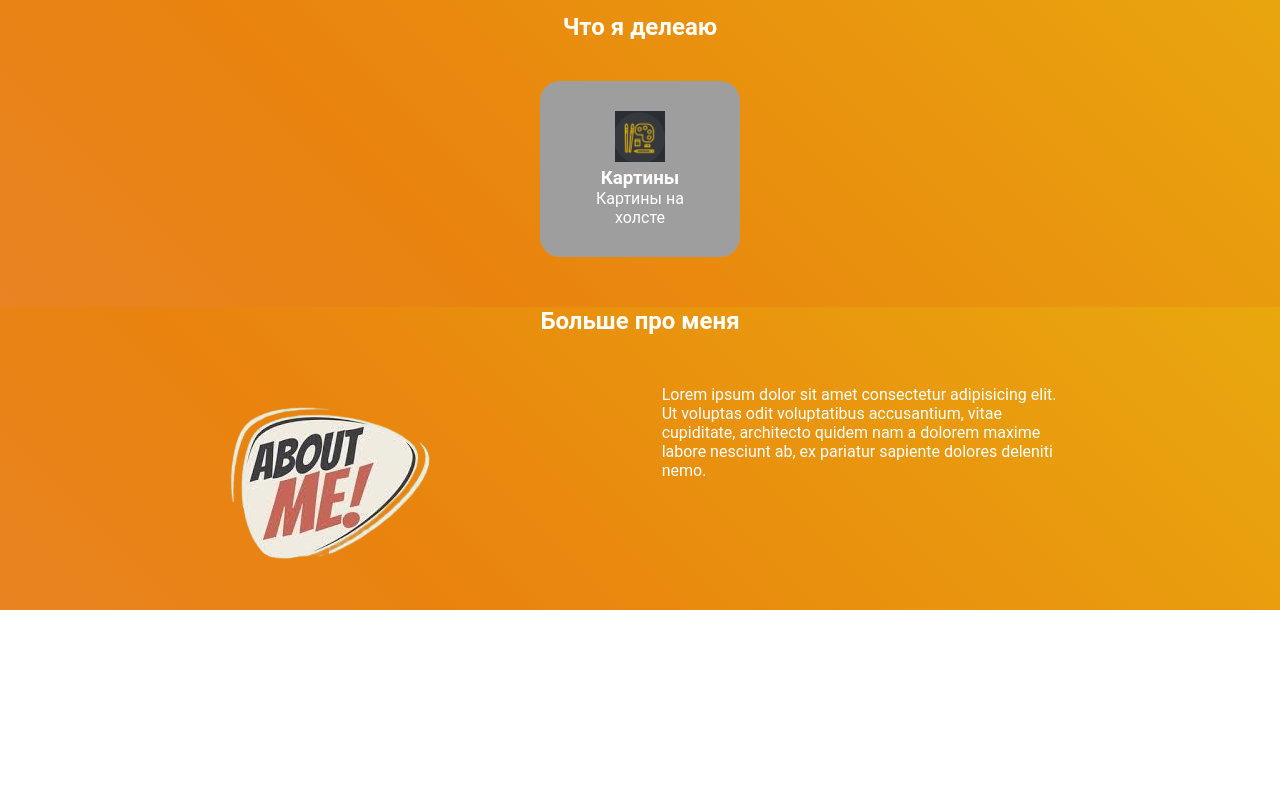
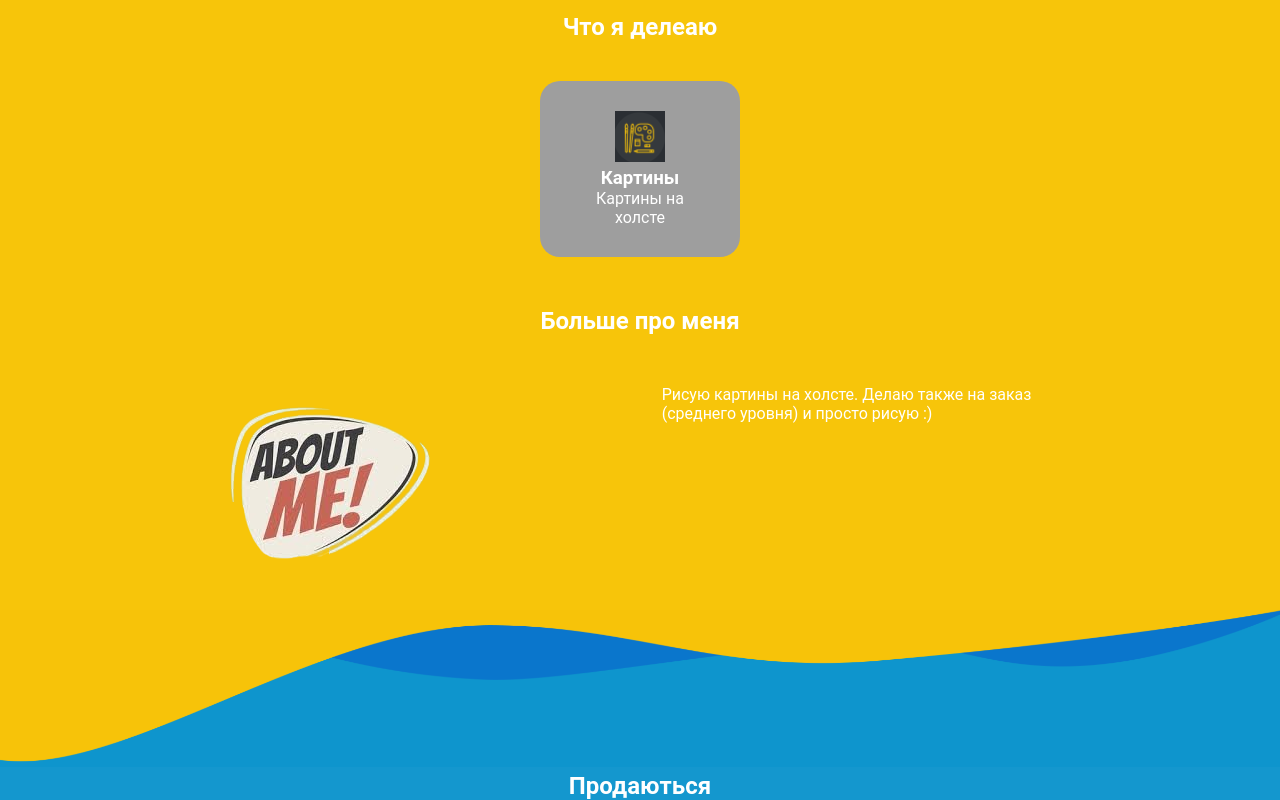
Before and after one commit to ByteMe6/milena-art, a plain HTML site: page index.html in a window 1280 px wide. Shown: the part 857-1657 px from the top of the page. Before the commit the page ends 1467 px from the top, so only its background shows below. Drawn offline with Linux system fonts and the light colour scheme; grey boxes are pictures that could not be loaded.

Commit message:
продажа

```diff
--- a/index.html
+++ b/index.html
@@ -27,6 +27,8 @@
           <li><a href="#hero">Кто я</a></li>
           <li><a href="#whatIDo">Чем я занимаюсь</a></li>
           <li><a href="#about">Больше про меня</a></li>
+          <li><a href="#best">Продаються</a></li>
+
         </ul>
       </nav>
     </header>
@@ -52,9 +54,14 @@
         <div class="aboutContainer">
           <img class="aboutMainImg" src="./img/amImg.png" alt="">
           <p class="aboutMainText">
-            Lorem ipsum dolor sit amet consectetur adipisicing elit. Ut voluptas odit voluptatibus accusantium, vitae cupiditate, architecto quidem nam a dolorem maxime labore nesciunt ab, ex pariatur sapiente dolores deleniti nemo.
+            Рисую картины на холсте. Делаю также на заказ (среднего уровня) и просто рисую :)
           </p>
         </div>
+      </section>
+      <section class="best" id="best">
+      <img src="./img/best.png" class="best-bg-img" alt="">
+
+        <h2>Продаються</h2>
       </section>
     </main>
   </body>
--- a/scss/elements/_about.scss
+++ b/scss/elements/_about.scss
@@ -5,14 +5,15 @@
     // background-color: rgb(21,130,193);
     width: 100%;
     height: 100%;
-    background-image: linear-gradient(45deg,
-            rgb(244, 183, 14) 0%,
-            rgb(233, 183, 14) 25%,
-            rgb(233, 131, 81) 50%,
-            rgb(233, 131, 14) 75%,
-            rgb(233, 183, 14) 100%);
-    background-size: 400% 400%;
-    animation: wave 10s ease infinite;
+    background-color: rgb(247, 197, 10);
+    // background-image: linear-gradient(45deg,
+    //         rgb(244, 183, 14) 0%,
+    //         rgb(233, 183, 14) 25%,
+    //         rgb(233, 131, 81) 50%,
+    //         rgb(233, 131, 14) 75%,
+    //         rgb(233, 183, 14) 100%);
+    // background-size: 400% 400%;
+    // animation: wave 10s ease infinite;
 }
 .aboutContainer{
     text-align: center;
@@ -25,3 +26,11 @@
     max-width: 400px;
     text-align: left;
 }
+
+.best-bg-img{
+    width:100%;
+}
+.best{
+    text-align: center;
+    background-color: rgb(20, 151, 206);
+}
--- a/scss/elements/_wid.scss
+++ b/scss/elements/_wid.scss
@@ -7,19 +7,19 @@
   text-align: center;
   margin: 0;
   height: 1000px;
-  // background-color: rgb(21,130,193);
+    background-color: rgb(247, 197, 10);
   width: 100%;
   height: 100%;
-  background-image: linear-gradient(
-    45deg,
-    rgb(244, 183, 14) 0%,
-    rgb(233, 183, 14) 25%,
-    rgb(233, 131, 81) 50%,
-    rgb(233, 131, 14) 75%,
-    rgb(233, 183, 14) 100%
-  );
+//   background-image: linear-gradient(
+//     45deg,
+//     rgb(244, 183, 14) 0%,
+//     rgb(233, 183, 14) 25%,
+//     rgb(233, 131, 81) 50%,
+//     rgb(233, 131, 14) 75%,
+//     rgb(233, 183, 14) 100%
+//   );
   background-size: 400% 400%;
-  animation: wave 10s ease infinite;
+//   animation: wave 10s ease infinite;
 }
 @keyframes wave {
   0% {
```
Also changed, not shown: css/style.css, img/best.png (added).
